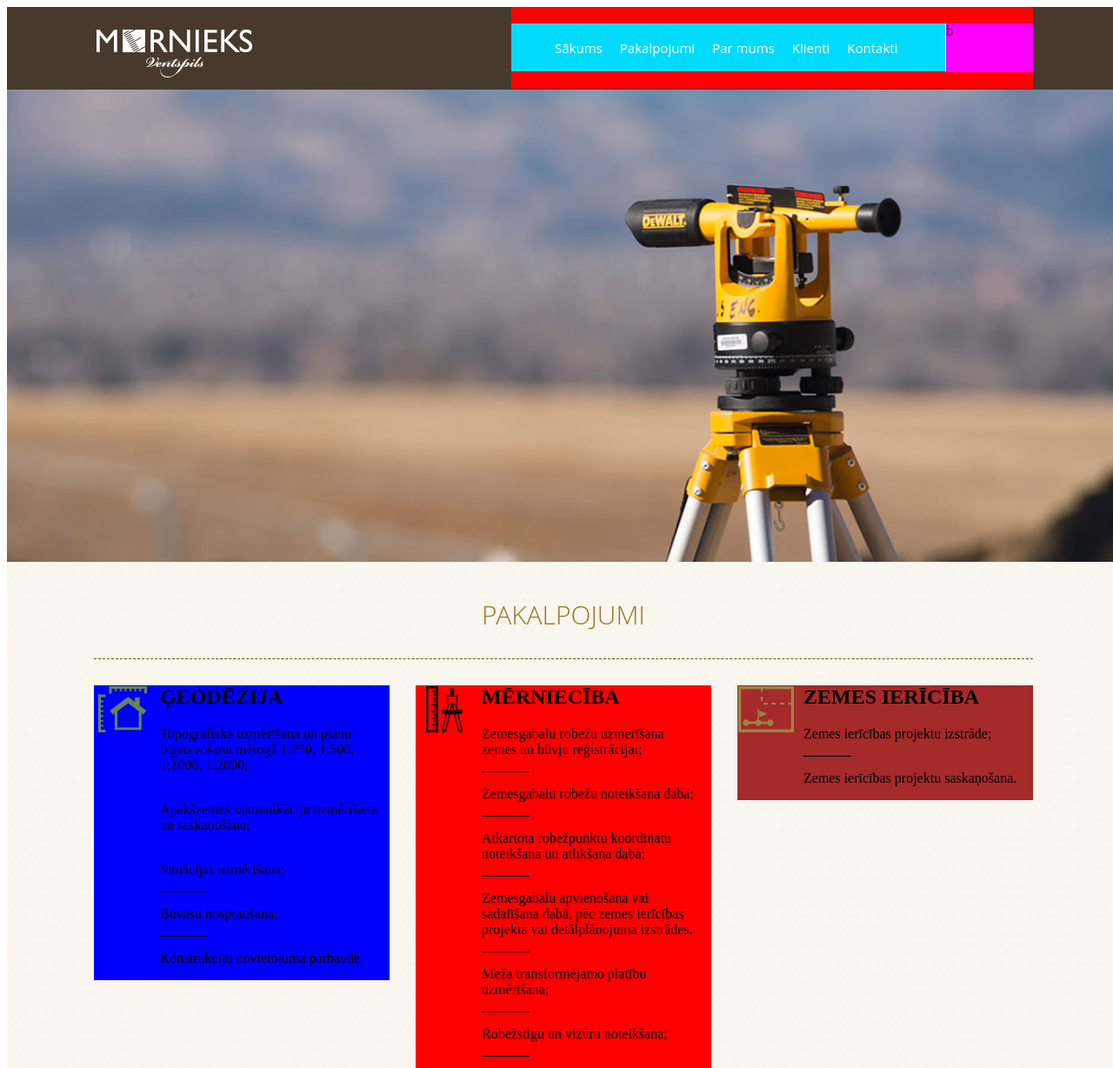
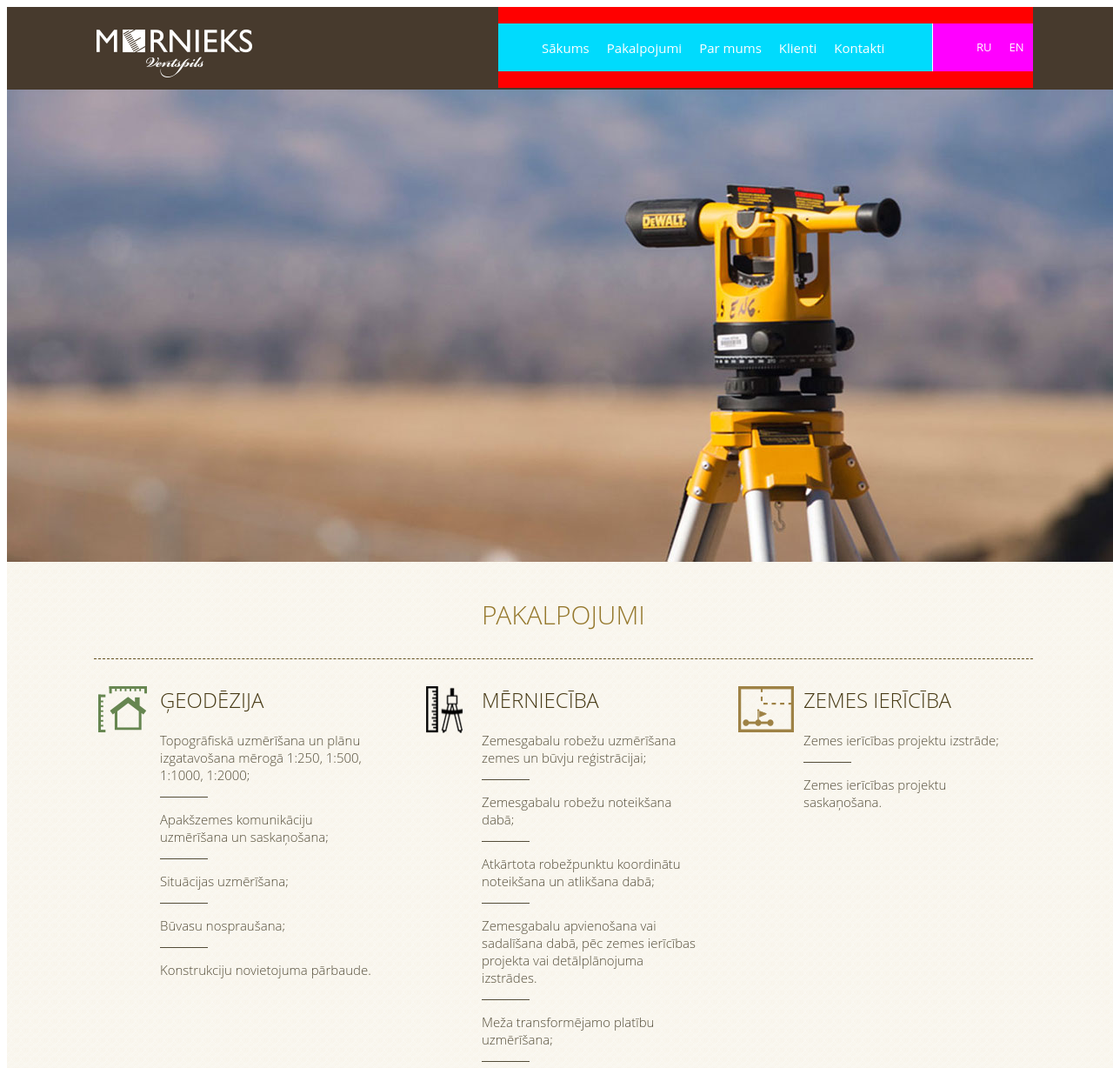
Before and after one commit to webmeistars/mernieks, a plain HTML site: page index.html in a window 1280 px wide. Shown: the top 1228 px of the page at 87% size. Drawn offline with Linux system fonts and the light colour scheme.

Commit message:
no message

```diff
--- a/index.html
+++ b/index.html
@@ -23,7 +23,10 @@
 					</ul>
 				</div>
 				<div class="languages">
-					b
+					<ul>
+						<li><a href="#">RU</a></li>
+						<li><a href="#">EN</a></li>
+					</ul>
 				</div>
 				<div class="clear"></div>
 			</div>
@@ -97,7 +100,14 @@
 				<div class="title-container">
 					<div class="title-izcenojumi">PAKALPOJUMU IZCENOJUMI</div>
 				</div>
-				ss
+				<div class="izcenojumi-bloki">
+					<div class="izcenojumi-bloks1">
+						<h3>Par topogrāfiskās informācijas izsniegšanu (tajā skaitā ielu sarkano līniju), pieņemšanu, pārbaudi, ievadīšanu datu planšetēs, ievadīšanu datubāzē, reģistrēšanu un nosūtīšanu pašvaldībai:</h3>
+					</div>
+					<div class="izcenojumi-bloks2">
+						<h3>Par izpilddokumentācijas (tajā skaitā inženierkomunikāciju un ceļu izpildmērījumi) pieņemšanu, pārbaudi, ievadīšanu datu planšetēs, ievadīšanu datubāzē, reģistrēšanu un nosūtīšanu pašvaldībai:</h3>
+					</div>
+				</div>
 			</div>
 		</div>
 		<div class="about-us">
--- a/style.css
+++ b/style.css
@@ -16,10 +16,21 @@
 
 	.text-subblock h2{
 		margin-top: 0px;
+		font-family: 'Open Sans';
+		font-size: 24px;
+		font-weight: lighter;
+		color: #473a15;
 	}
 
+		.text-subblock p{
+			font-family: 'Open Sans';
+			font-size: 15px;
+			font-weight: lighter;
+			color: #534c38;
+		}
+
 .line{
-	border-bottom: 1px solid black;
+	border-bottom: 1px solid #534c38;
 	width: 55px;
 }
 
@@ -47,8 +58,10 @@
 			margin-top: 22px;
 		}
 
+/* ================== MENU ====================== */
+
 	.header .menu-container{
-		width: 600px;
+		width: 615px;
 		background-color: red;
 		margin-right: 100px;
 		float: right;
@@ -83,12 +96,32 @@
 				}
 
 		.header .menu-container .languages{
-			height: 56px;
-			width: 100px;
+			height: 55px;
+			width: 115px;
 			background-color: fuchsia;
 			float: right;
 		}
 
+		.header .menu-container .languages ul{
+				list-style-type: none;
+		}
+
+		.header .menu-container .languages ul li{
+			float: left;
+			font-family: 'Open Sans';
+			font-size: 13px;
+		}
+
+		.header .menu-container .languages ul li a{
+			display: block;
+			padding: 10px;
+			text-decoration: none;
+			color: white;
+			margin-top: -8px;
+		}
+		.header .menu-container .languages ul li a:hover{
+			background-color: #5b4d3b;
+		}
 /* ================== SLIDER ====================== */
 
 .slider{
@@ -108,7 +141,7 @@
 
 
 	.services-prices-container .services{
-		height: 600px;
+		height: 700px;
 	#	background-color: red;
 	#	opacity: 0.3;
 	}
@@ -134,30 +167,29 @@
 		.services-prices-container .services .bloki{
 			margin-left: 100px;
 			margin-right: 100px;
-			background-color: yellow;
+		#	background-color: yellow;
 			}
 
 			.services-prices-container .services .bloks1{
 				width: 340px;
-				background-color: blue;
+			#	background-color: blue;
 				float: left;
 				}
 			.services-prices-container .services .bloks2{
 				float: left;
 				width: 340px;
-				background-color: red;
+			#	background-color: red;
 				margin: 0 30px;
 				}
 			.services-prices-container .services .bloks3{
 				float: left;
 				width: 340px;
-				background-color: brown;
+			#	background-color: brown;
 				}
 
 	.services-prices-container .prices{
 		height: 400px;
 	#	background-color: aqua;
-	#	opacity: 0.3;
 	}
 
 		.services-prices-container .prices .title-container{
@@ -178,6 +210,19 @@
 				padding-top: 40px;
 				}
 
+
+		.services-prices-container .prices .izcenojumi-bloki{
+			margin-left: 100px;
+			margin-right: 100px;
+		}
+
+
+
+
+
+
+
+
 /* ================== ABOUT US ====================== */
 
 .about-us{
```
